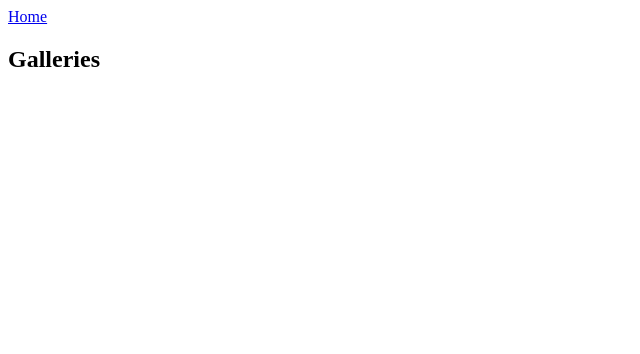
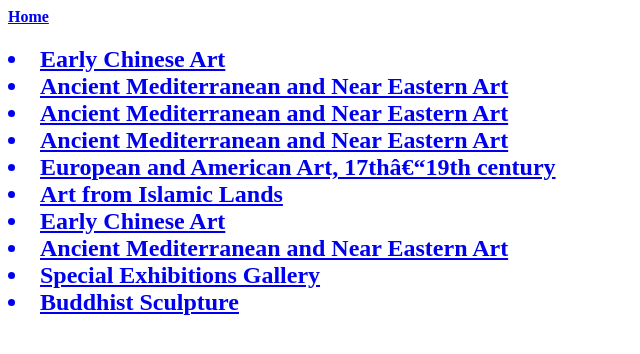
Before and after one commit to j-corp-25/W10d5, a React (Create React App) app in the folder art-museum/: page / in a window 1280 px wide. Shown: the top 354 px of the page, without its empty margins (0-640 px from the left). Built offline with nearby package versions, Linux system fonts and the light colour scheme.

Commit message:
Completed gallery links

```diff
--- a/art-museum/src/App.js
+++ b/art-museum/src/App.js
@@ -2,7 +2,6 @@ import  harvardArt  from "./data/harvardArt";
 import GalleryNavigation from "./components/GalleryNavigation";
 
 function App() {
-  // const art = Object.values(harvardArt)
 
   return (
     <GalleryNavigation galleries={harvardArt.records} />
--- /dev/null
+++ b/art-museum/src/components/GalleryNavigation/GalleryItem.js
@@ -0,0 +1,12 @@
+import { Link } from "react-router-dom";
+import '../GalleryNavigation/GalleryNavigation.css';
+
+function GalleryItem(props) {
+  return (
+    <Link to={`/galleries/${props.gallery.id}`}>
+      <li className="gallery-item">{props.gallery.name}</li>
+    </Link>
+  );
+}
+
+export default GalleryItem;
--- /dev/null
+++ b/art-museum/src/components/GalleryNavigation/GalleryNavigation.css
@@ -0,0 +1,3 @@
+.active {
+    font-weight: bold;
+}
--- a/art-museum/src/components/GalleryNavigation/index.js
+++ b/art-museum/src/components/GalleryNavigation/index.js
@@ -1,12 +1,16 @@
 import {NavLink} from "react-router-dom";
+import GalleryItem from "./GalleryItem";
 
 function GalleryNavigation({galleries}) {
-    console.log(galleries);
+
+    const galleryList = galleries.map(gallery => {
+        return <GalleryItem key={gallery.id} gallery={gallery} />;
+  });
+
     return (
-
         <nav>
-        <NavLink to='/a'> Home</NavLink>
-        <h1>Galleries</h1>
+        <NavLink to='/'> Home </NavLink>
+        <h1>{ galleryList }</h1>
         </nav>
 
     );
```
